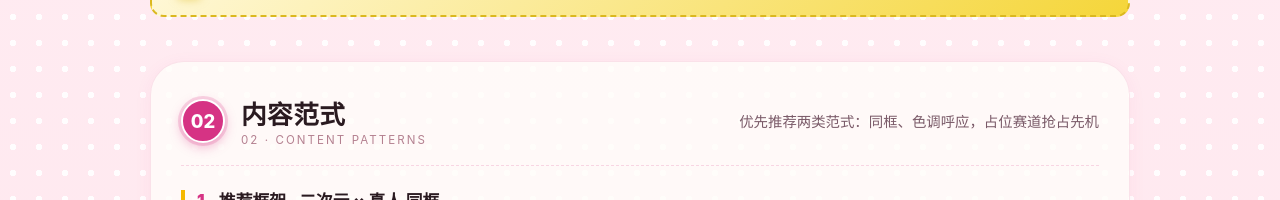
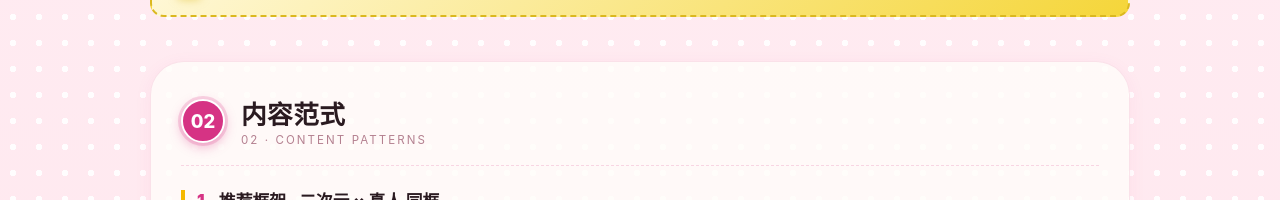
Before and after one commit to myoni113/fancore-brief, a Vue app: page / in a window 1280 px wide. Shown: the part 1576-1776 px from the top of the page. Built offline with nearby package versions, Linux system fonts and the light colour scheme.

Commit message:
feat: 抓取笔记封面+标题，卡片化展示，精简排版

```diff
--- a/src/pages/HomeV2.vue
+++ b/src/pages/HomeV2.vue
@@ -128,7 +128,6 @@
           <h2 class="section-title">内容范式</h2>
           <span class="section-en">02 · CONTENT PATTERNS</span>
         </div>
-        <p class="section-sub">优先推荐两类范式：同框、色调呼应，占位赛道抢占先机</p>
       </header>
 
       <h3 class="sub-heading">
```
